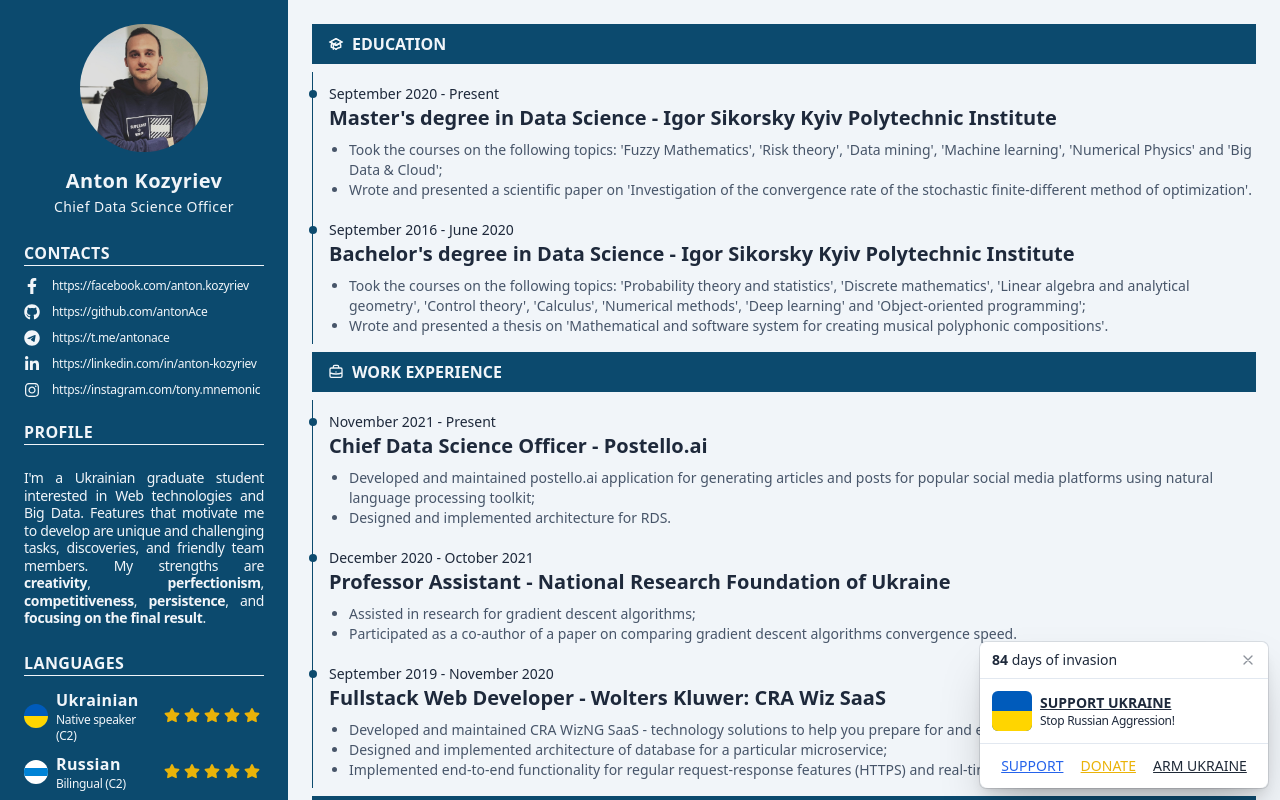
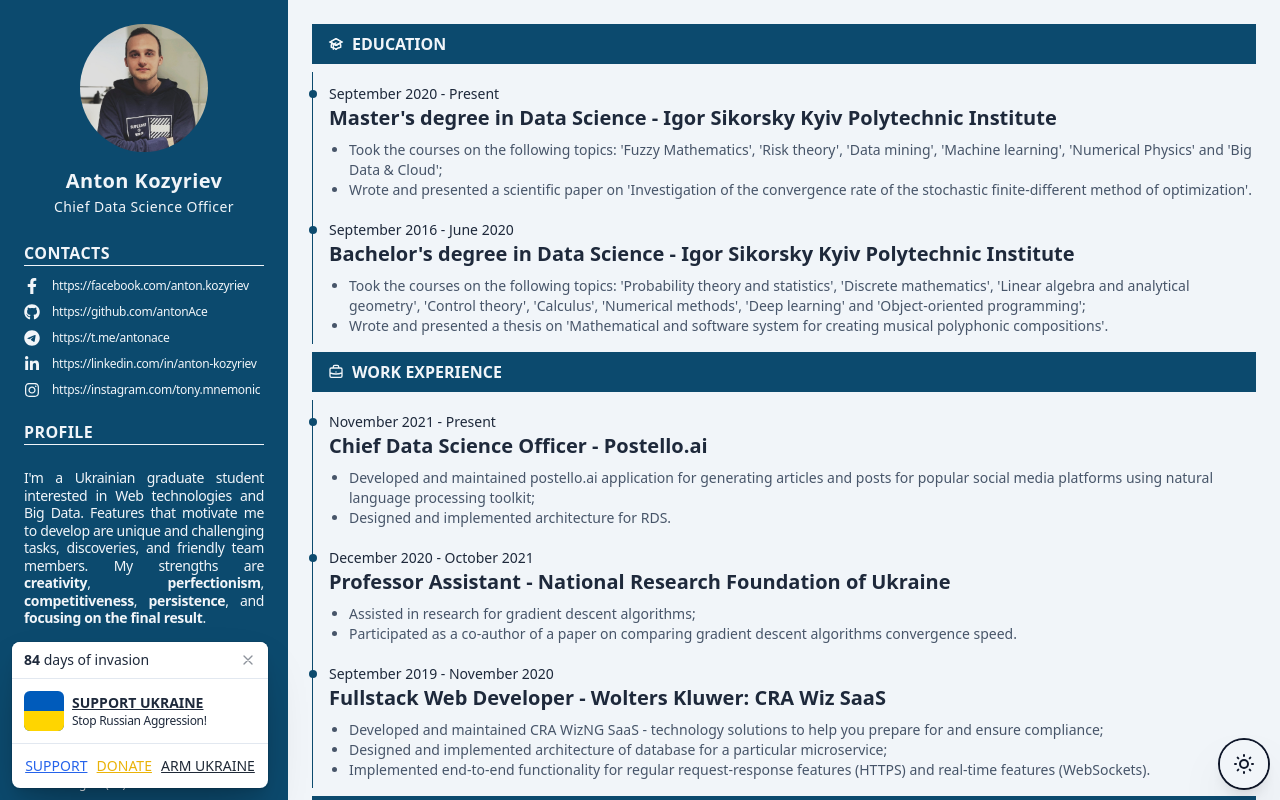
Before and after one commit to kaydotdev/antonkozyriev.me, a React (Create React App) app: page / in a window 1280 px wide. Shown: the top 800 px of the page. Built offline with nearby package versions, Linux system fonts and the light colour scheme.

Commit message:
feat: color theme switcher component

```diff
--- a/public/index.html
+++ b/public/index.html
@@ -4,7 +4,7 @@
     <meta charset="utf-8" />
     <link rel="icon" href="%PUBLIC_URL%/favicon.ico" />
     <meta name="viewport" content="width=device-width, initial-scale=1" />
-    <meta name="theme-color" content="#000000" />
+    <meta name="theme-color" content="#0f172a" />
     <meta
       name="description"
       content="My personal webpage and online resume. Anton Kozyriev."
--- a/src/App.tsx
+++ b/src/App.tsx
@@ -8,6 +8,7 @@
 import Timespan, { TimespanSection } from './components/Timespan';
 import ProjectTimespan, { ProjectTimespanSection } from './components/ProjectTimespan';
 import UkraineCharityWidget from './components/UkraineCharityWidget';
+import ThemeSwitcher from './components/ThemeSwitcher';
 
 import Avatar from './static/profile.png';
 import MotherlandFlag from './static/flags/motherland_flag.svg';
@@ -580,6 +581,7 @@
             <ProjectTimespan sections={petProjectSection} />
 
             <UkraineCharityWidget />
+            <ThemeSwitcher />
           </div>
         </div>
       </div>
--- /dev/null
+++ b/src/components/ThemeSwitcher.tsx
@@ -0,0 +1,35 @@
+import { useState, useEffect } from 'react';
+import { matchTheme } from '../utils/theme';
+
+function ThemeSwitcher() {
+    const [darkMode, setDarkMode] = useState(window.matchMedia('(prefers-color-scheme: dark)').matches);
+
+    const changeColorScheme = () => {
+        matchTheme(!darkMode);
+        setDarkMode(!darkMode);
+    };
+
+    useEffect(() => {
+        window.matchMedia('(prefers-color-scheme: dark)').addEventListener('change', event => setDarkMode(event.matches));
+    }, []);
+
+    return (
+        <div className="fixed bottom-3 right-3 rounded-full shadow-2xl ring-2 ring-slate-900 dark:ring-sky-600">
+            <button onClick={changeColorScheme} className="p-3 bg-slate-100 hover:bg-slate-300 dark:bg-slate-800 dark:hover:bg-slate-900 shadow-lg mx-auto w-12 h-12 text-sm pointer-events-auto bg-clip-padding rounded-full block transition duration-150 ease-in-out">
+                {
+                    darkMode ? (
+                        <svg xmlns="http://www.w3.org/2000/svg" className="h-6 w-6 stroke-sky-600" fill="none" viewBox="0 0 24 24" stroke="currentColor" strokeWidth={2}>
+                            <path strokeLinecap="round" strokeLinejoin="round" d="M20.354 15.354A9 9 0 018.646 3.646 9.003 9.003 0 0012 21a9.003 9.003 0 008.354-5.646z" />
+                        </svg>
+                    ) : (
+                        <svg xmlns="http://www.w3.org/2000/svg" className="h-6 w-6 stroke-slate-900" fill="none" viewBox="0 0 24 24" stroke="currentColor" strokeWidth={2}>
+                            <path strokeLinecap="round" strokeLinejoin="round" d="M12 3v1m0 16v1m9-9h-1M4 12H3m15.364 6.364l-.707-.707M6.343 6.343l-.707-.707m12.728 0l-.707.707M6.343 17.657l-.707.707M16 12a4 4 0 11-8 0 4 4 0 018 0z" />
+                        </svg>
+                    )
+                }
+            </button>
+        </div>
+    );
+}
+
+export default ThemeSwitcher;
--- a/src/components/UkraineCharityWidget.tsx
+++ b/src/components/UkraineCharityWidget.tsx
@@ -8,9 +8,9 @@
     const widgetStyle = hidden ? { display: 'none' } : {};
 
     return (
-        <div className="fixed bottom-3 right-3 rounded-md shadow-2xl ring-1 ring-slate-900/10 dark:ring-slate-900/50" style={widgetStyle}>
+        <div className="fixed bottom-3 left-3 rounded-md shadow-2xl ring-1 ring-slate-900/10 dark:ring-slate-900/50" style={widgetStyle}>
             <div className="flex space-x-2 justify-center">
-                <div className="bg-white dark:bg-slate-800 shadow-lg mx-auto w-72 max-w-full text-sm pointer-events-auto bg-clip-padding rounded-lg block">
+                <div className="bg-white dark:bg-slate-800 shadow-lg mx-auto w-64 max-w-full text-sm pointer-events-auto bg-clip-padding rounded-lg block">
                     <div className=" bg-white dark:bg-slate-800 flex justify-between items-center py-2 px-3 bg-clip-padding border-b border-slate-200 dark:border-slate-900/50 rounded-t-lg">
                         <p className="text-slate-800 dark:text-slate-100 tracking-tigher"><span className="font-extrabold">{invasionDays}</span> days of invasion</p>
                         <div className="flex items-center">
--- a/src/index.tsx
+++ b/src/index.tsx
@@ -2,9 +2,8 @@
 import ReactDOM from 'react-dom/client';
 import App from './App';
 import reportWebVitals from './reportWebVitals';
+import { matchTheme } from './utils/theme';
 import './index.css';
-
-const matchTheme = (matches: boolean) => { const pageRoot = document.querySelector('html'); if (!!pageRoot) { pageRoot.className = matches ? "dark" : "light"; } }
 
 matchTheme(window.matchMedia('(prefers-color-scheme: dark)').matches);
 window.matchMedia('(prefers-color-scheme: dark)').addEventListener('change', event => matchTheme(event.matches));
--- /dev/null
+++ b/src/utils/theme.ts
@@ -0,0 +1,7 @@
+export function matchTheme(matches: boolean) {
+    const pageRoot = document.querySelector('html');
+
+    if (!!pageRoot) {
+        pageRoot.className = matches ? "dark" : "light";
+    }
+}
```
